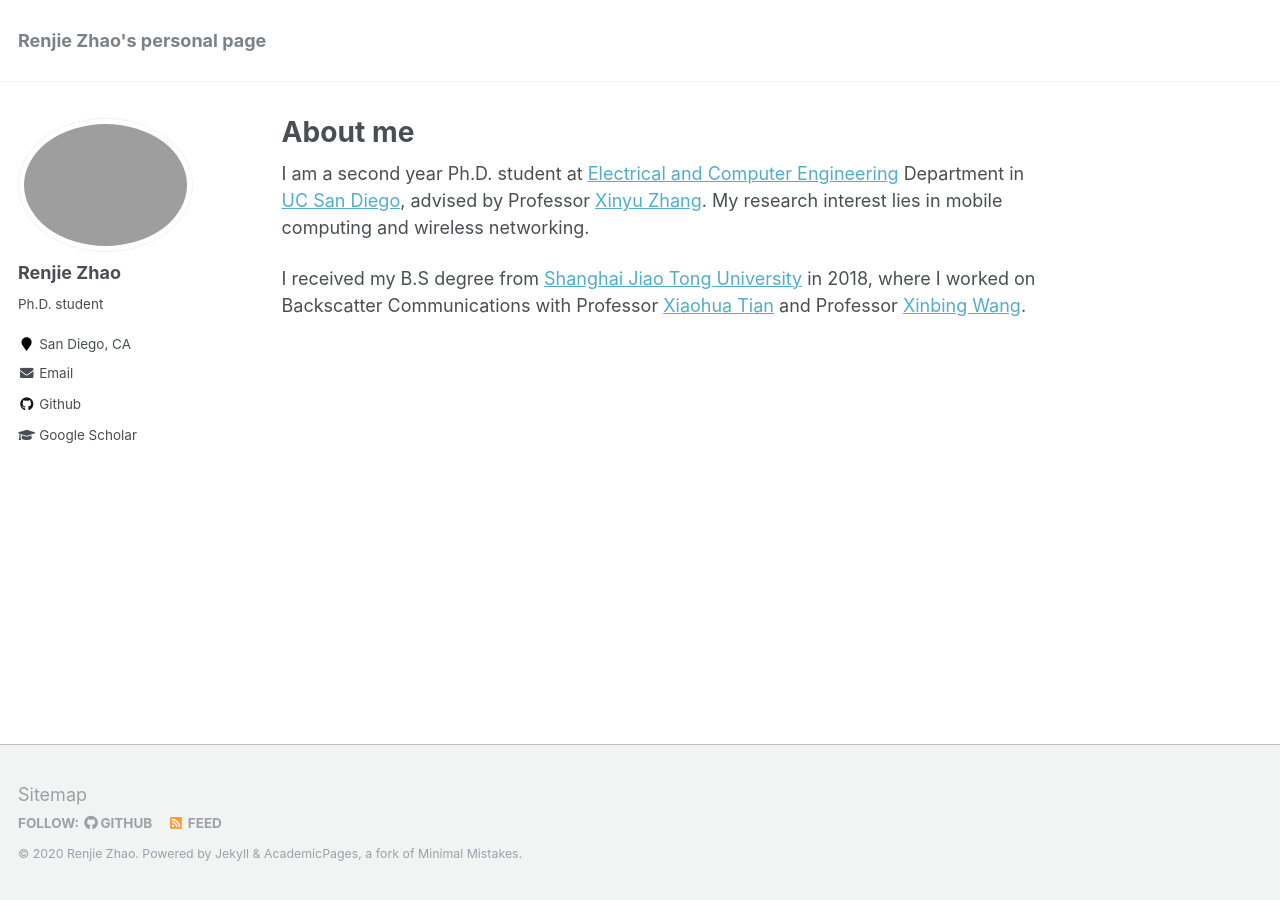
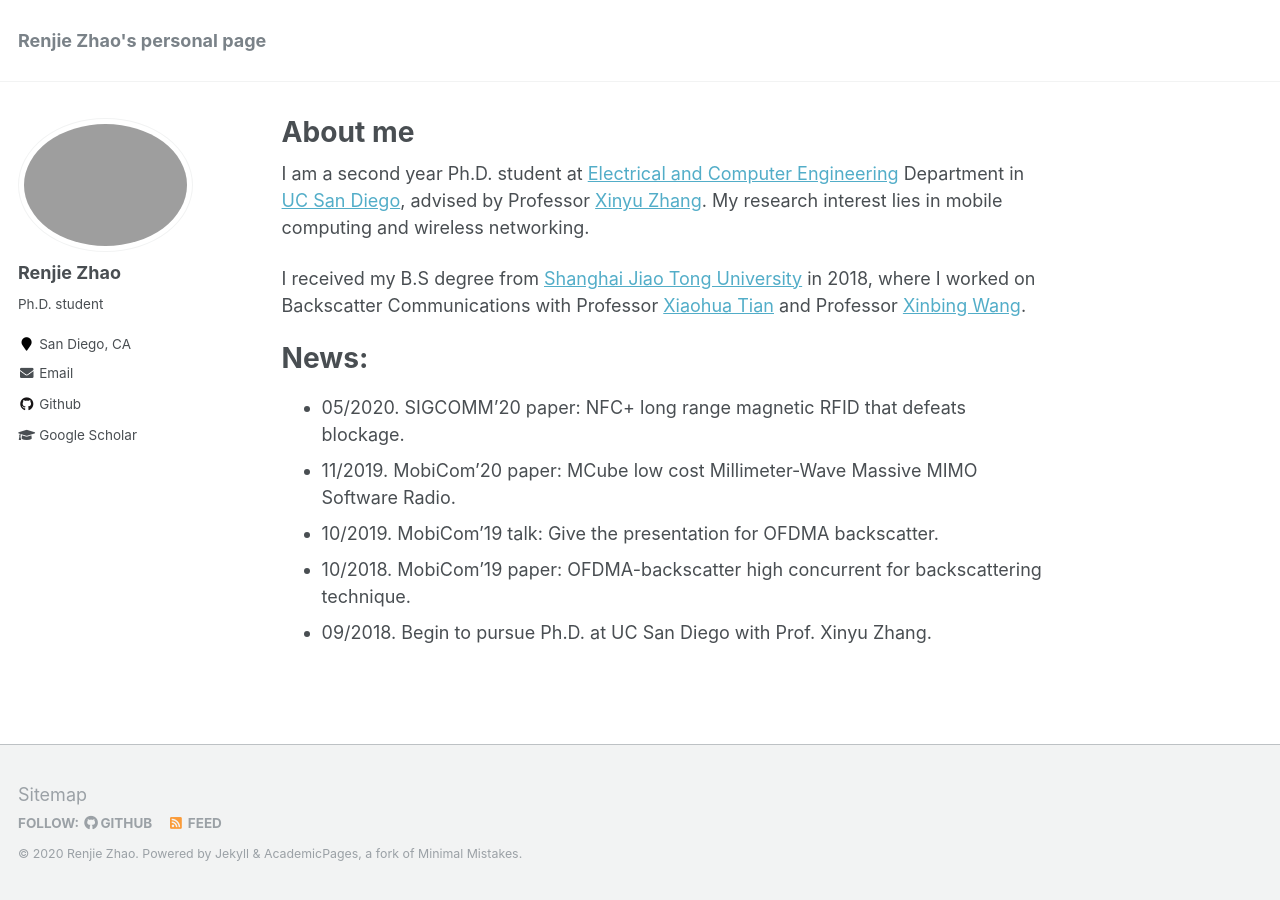
Before and after one commit to mle0108/RenjieZhao.github.io, a Jekyll site: the page built from _pages/about.md, in a window 1280 px wide. Built offline with Jekyll 4.4.1, drawn with Linux system fonts in a browser that asks for light colours.

Commit message:
Update about.md

```diff
--- a/_pages/about.md
+++ b/_pages/about.md
@@ -11,3 +11,12 @@ redirect_from:
 I am a second year Ph.D. student at [Electrical and Computer Engineering](http://www.ece.ucsd.edu/) Department in [UC San Diego](https://ucsd.edu), advised by Professor [Xinyu Zhang](http://xyzhang.ucsd.edu). My research interest lies in mobile computing and wireless networking.
 
 I received my B.S degree from [Shanghai Jiao Tong University](http://en.sjtu.edu.cn/) in 2018, where I worked on Backscatter Communications with Professor [Xiaohua Tian](http://iiot.sjtu.edu.cn/xtian/) and Professor [Xinbing Wang](http://www.cs.sjtu.edu.cn/~wang-xb/).
+
+
+News:
+======
+* 05/2020. SIGCOMM'20 paper: NFC+ long range magnetic RFID that defeats blockage.
+* 11/2019. MobiCom'20 paper: MCube low cost Millimeter-Wave Massive MIMO Software Radio.
+* 10/2019. MobiCom'19 talk: Give the presentation for OFDMA backscatter.
+* 10/2018. MobiCom'19 paper: OFDMA-backscatter high concurrent for backscattering technique.
+* 09/2018. Begin to pursue Ph.D. at UC San Diego with Prof. Xinyu Zhang.
```
